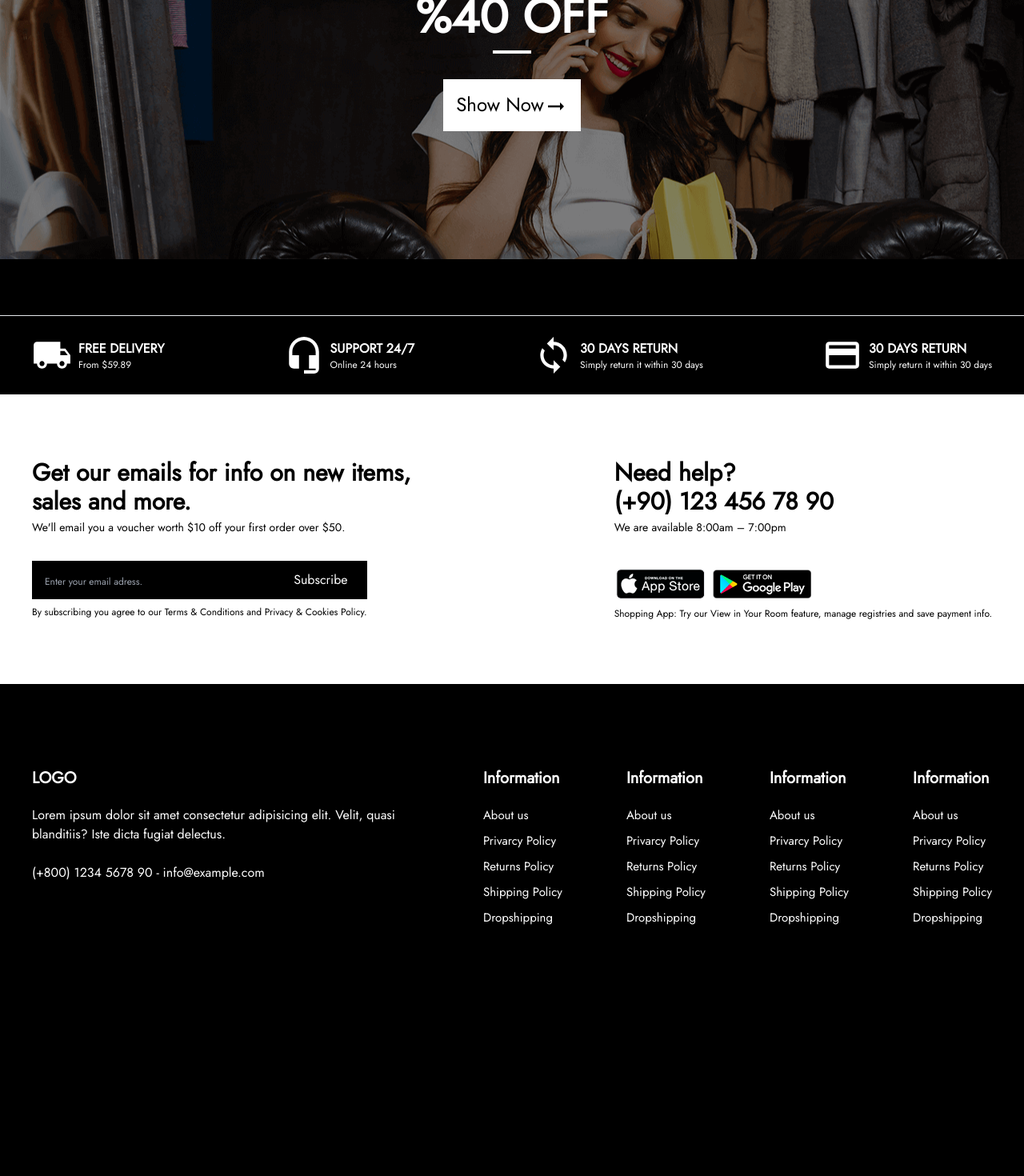
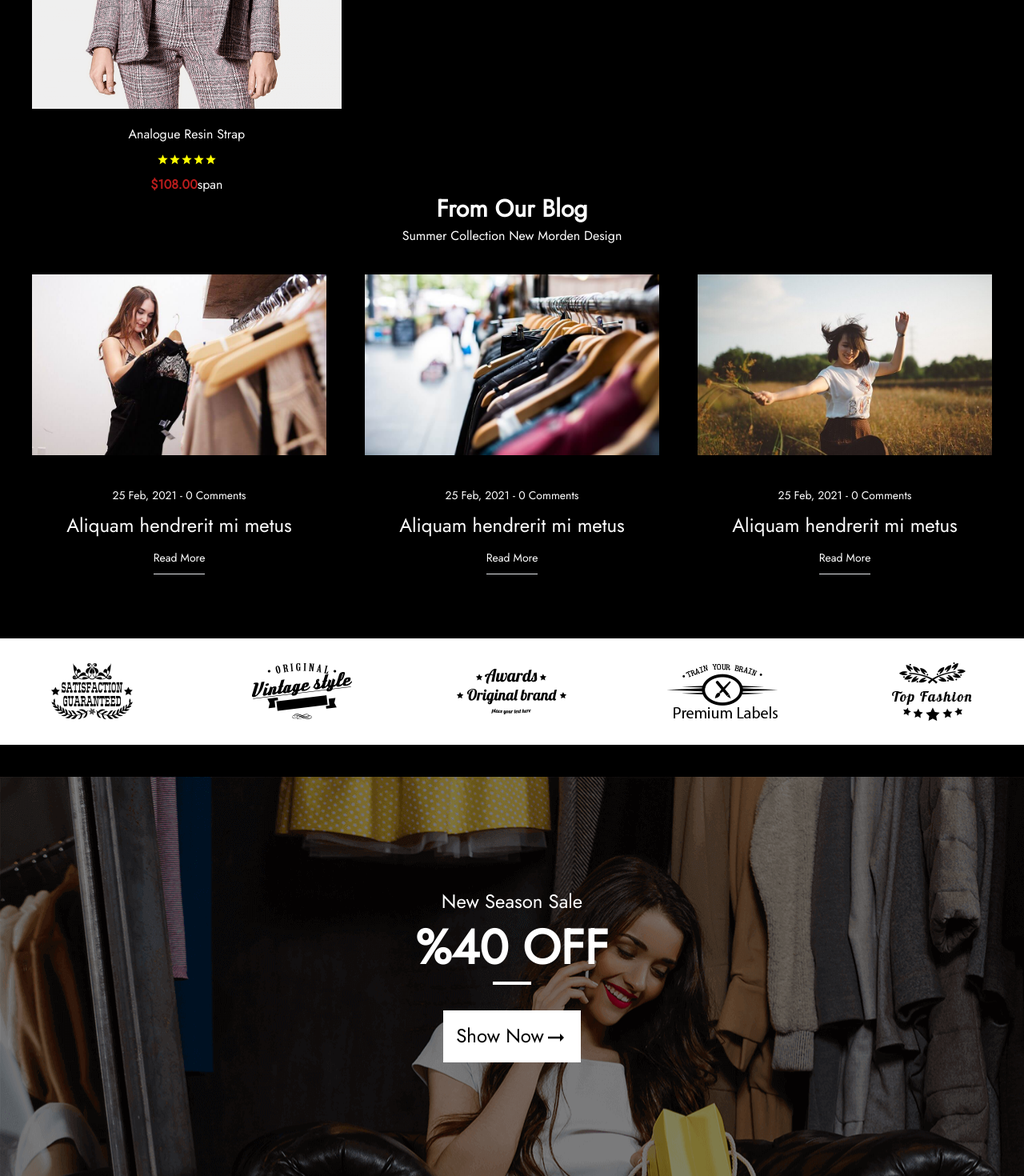
Before and after one commit to Berkanttumer/React_Projects, a React (Vite) app in the folder E-Commerce/: page / in a window 1280 px wide. Shown: the part 540-2010 px from the top of the page at 80% size. Before the commit the page ends 1755 px from the top, so only its background shows below. Built offline with nearby package versions, Linux system fonts and the light colour scheme.

Commit message:
Blog section has been added for home page

```diff
--- /dev/null
+++ b/E-Commerce/src/components/layouts/Blog.jsx
@@ -0,0 +1,69 @@
+import React from 'react';
+import Blog1 from '../../assets/img/blogs/blog1.jpg';
+import Blog2 from '../../assets/img/blogs/blog2.jpg';
+import Blog3 from '../../assets/img/blogs/blog3.jpg';
+
+const Blog = () => {
+  return (
+    <section className="blog">
+      <div className="text-center mb-9">
+        <h2 className="text-3xl mb-1 font-bold">From Our Blog</h2>
+        <h3>Summer Collection New Morden Design</h3>
+      </div>
+      <div className="container">
+        <ul className="blog-list gap-12">
+          <li className="item-1 ">
+            <a href="">
+              <img src={Blog1} alt="" />
+            </a>
+            <div className=" flex flex-col pt-10 pb-10 items-center gap-3 ">
+              <span className="text-sm">25 Feb, 2021 - 0 Comments</span>
+              <a href="" className="text-2xl">
+                Aliquam hendrerit mi metus
+              </a>
+              <div className="border-b pb-2">
+                <a href="" className="text-sm">
+                  Read More
+                </a>
+              </div>
+            </div>
+          </li>
+          <li className="item-2 ">
+            <a href="">
+              <img src={Blog2} alt="" />
+            </a>
+            <div className="flex flex-col pt-10 pb-10 items-center gap-3">
+              <span className="text-sm">25 Feb, 2021 - 0 Comments</span>
+              <a href="" className="text-2xl">
+                Aliquam hendrerit mi metus
+              </a>
+              <div className="border-b pb-2">
+                <a href="" className="text-sm">
+                  Read More
+                </a>
+              </div>
+            </div>
+          </li>
+          <li className="item-3 ">
+            <a href="">
+              <img src={Blog3} alt="" />
+            </a>
+            <div className="flex flex-col pt-10 pb-10 items-center gap-3">
+              <span className="text-sm">25 Feb, 2021 - 0 Comments</span>
+              <a href="" className="text-2xl">
+                Aliquam hendrerit mi metus
+              </a>
+              <div className="border-b pb-2">
+                <a href="" className="text-sm">
+                  Read More
+                </a>
+              </div>
+            </div>
+          </li>
+        </ul>
+      </div>
+    </section>
+  );
+};
+
+export default Blog;
--- a/E-Commerce/src/components/layouts/Footer.jsx
+++ b/E-Commerce/src/components/layouts/Footer.jsx
@@ -29,7 +29,7 @@ const Footer = () => {
                     />
                     <button
                       href=""
-                      className="h-12 bg-black border-1 border-white border-solid pl-6 pr-6 text-white"
+                      className="h-12 bg-white text-black border-2 border-black border-solid pl-6 pr-6 "
                     >
                       Subscribe
                     </button>
@@ -69,7 +69,7 @@ const Footer = () => {
             <Link to="/" className="font-bold text-xl pb-5">
               LOGO
             </Link>
-            <p>
+            <p className="text-sm">
               Lorem ipsum dolor sit amet consectetur adipisicing elit. Velit,
               quasi blanditiis? Iste dicta fugiat delectus.
             </p>
@@ -77,7 +77,7 @@ const Footer = () => {
           </div>
           <div className="links-col flex gap-20 ml-20">
             <div>
-              <h3 className="font-bold text-xl">Information</h3>
+              <h3 className="font-bold">Information</h3>
               <ul className="flex flex-col gap-2">
                 <li>
                   <a href="">About us</a>
@@ -98,62 +98,62 @@ const Footer = () => {
             </div>
 
             <div>
-              <h3 className="font-bold text-xl">Information</h3>
+              <h3 className="font-bold ">Account</h3>
               <ul className="flex flex-col gap-2">
                 <li>
-                  <a href="">About us</a>
+                  <a href="">Dashboard</a>
                 </li>
                 <li>
-                  <a href="">Privarcy Policy</a>
+                  <a href="">My Orders</a>
                 </li>
                 <li>
-                  <a href="">Returns Policy</a>
+                  <a href="">My Wishlist</a>
                 </li>
                 <li>
-                  <a href="">Shipping Policy</a>
+                  <a href="">Account details</a>
                 </li>
                 <li>
-                  <a href="">Dropshipping</a>
+                  <a href="">Track My Orders</a>
                 </li>
               </ul>
             </div>
             <div>
-              <h3 className="font-bold text-xl">Information</h3>
+              <h3 className="font-bold">Shop</h3>
               <ul className="flex flex-col gap-2">
                 <li>
-                  <a href="">About us</a>
+                  <a href="">Affiliate</a>
                 </li>
                 <li>
-                  <a href="">Privarcy Policy</a>
+                  <a href="">Bestsellers</a>
                 </li>
                 <li>
-                  <a href="">Returns Policy</a>
+                  <a href="">Discount</a>
                 </li>
                 <li>
-                  <a href="">Shipping Policy</a>
+                  <a href="">Latest Products</a>
                 </li>
                 <li>
-                  <a href="">Dropshipping</a>
+                  <a href="">Sale Products</a>
                 </li>
               </ul>
             </div>
             <div>
-              <h3 className="font-bold text-xl">Information</h3>
+              <h3 className="font-bold ">Categories</h3>
               <ul className="flex flex-col gap-2">
                 <li>
-                  <a href="">About us</a>
+                  <a href="">Women</a>
                 </li>
                 <li>
-                  <a href="">Privarcy Policy</a>
+                  <a href="">Men</a>
                 </li>
                 <li>
-                  <a href="">Returns Policy</a>
+                  <a href="">Bags</a>
                 </li>
                 <li>
-                  <a href="">Shipping Policy</a>
+                  <a href="">Outerwear</a>
                 </li>
                 <li>
-                  <a href="">Dropshipping</a>
+                  <a href="">Shoes</a>
                 </li>
               </ul>
             </div>
--- /dev/null
+++ b/E-Commerce/src/components/layouts/Products.jsx
@@ -0,0 +1,46 @@
+import React from 'react';
+import img1 from '../../assets/img/products/product1/1.png';
+import img2 from '../../assets/img/products/product1/2.png';
+import StarIcon from '@mui/icons-material/Star';
+
+const Products = () => {
+  return (
+    <section className="products">
+      <div className="container">
+        <div className="top-title flex items-center justify-center flex-col">
+          <h3 className="text-3xl font-bold mb-1">New Arrivals</h3>
+          <p>Summer Collection New Morden Design</p>
+        </div>
+        <div>
+          <ul className="product-list ">
+            <li className="flex flex-col items-center">
+              <div>
+                <a href="">
+                  <img src={img1} alt="" />
+                </a>
+              </div>
+              <div className="product-info pt-5 items-center flex flex-col">
+                <div>
+                  <h3>Analogue Resin Strap</h3>
+                </div>
+                <div className="flex pt-3">
+                  <StarIcon sx={{ fontSize: 15, color: 'yellow' }} />
+                  <StarIcon sx={{ fontSize: 15, color: 'yellow' }} />
+                  <StarIcon sx={{ fontSize: 15, color: 'yellow' }} />
+                  <StarIcon sx={{ fontSize: 15, color: 'yellow' }} />
+                  <StarIcon sx={{ fontSize: 15, color: 'yellow' }} />
+                </div>
+                <div className="pt-3">
+                  <strong className="text-red-700">$108.00</strong>
+                  span
+                </div>
+              </div>
+            </li>
+          </ul>
+        </div>
+      </div>
+    </section>
+  );
+};
+
+export default Products;
--- a/E-Commerce/src/components/pages/Home.jsx
+++ b/E-Commerce/src/components/pages/Home.jsx
@@ -3,11 +3,15 @@ import Swiper from '../layouts/Swiper';
 import Policy from '../layouts/Policy';
 import Campaign from '../layouts/Campaign';
 import Brands from '../layouts/Brands';
+import Blog from '../layouts/Blog';
+import Products from '../layouts/Products';
 
 const Home = () => {
   return (
     <>
       <Swiper />
+      <Products />
+      <Blog />
       <Brands />
       <Campaign />
       <Policy />
--- a/E-Commerce/src/index.css
+++ b/E-Commerce/src/index.css
@@ -34,23 +34,28 @@ footer {
   min-height: 100vh;
 }
 
+/* Products */
+.product-list {
+  display: grid;
+  grid-template-columns: repeat(3, 1fr);
+  grid-gap: 20px;
+}
+
+/* Blogs */
+
+.blog-list {
+  display: grid;
+  grid-template-columns: repeat(3, 1fr);
+}
+
 /* Brands */
 .brand-list {
-  border: 1px solid #dee0ea;
   padding: 30px 5px;
 }
 
 .brand-list li a:hover {
   opacity: 0.4;
   transition: 0.2 ease opacity;
-}
-
-.links-col a {
-  font-size: 15px;
-}
-
-.links-col h3 {
-  padding-bottom: 20px;
 }
 
 input::-webkit-input-placeholder {
@@ -66,3 +71,15 @@ input::-webkit-input-placeholder {
   justify-content: center;
   background-attachment: fixed;
 }
+
+/* Footer */
+
+.links-col a {
+  font-size: 14px;
+}
+
+.links-col h3 {
+  padding-bottom: 20px;
+  font-size: 15px;
+  font: bold;
+}
```
